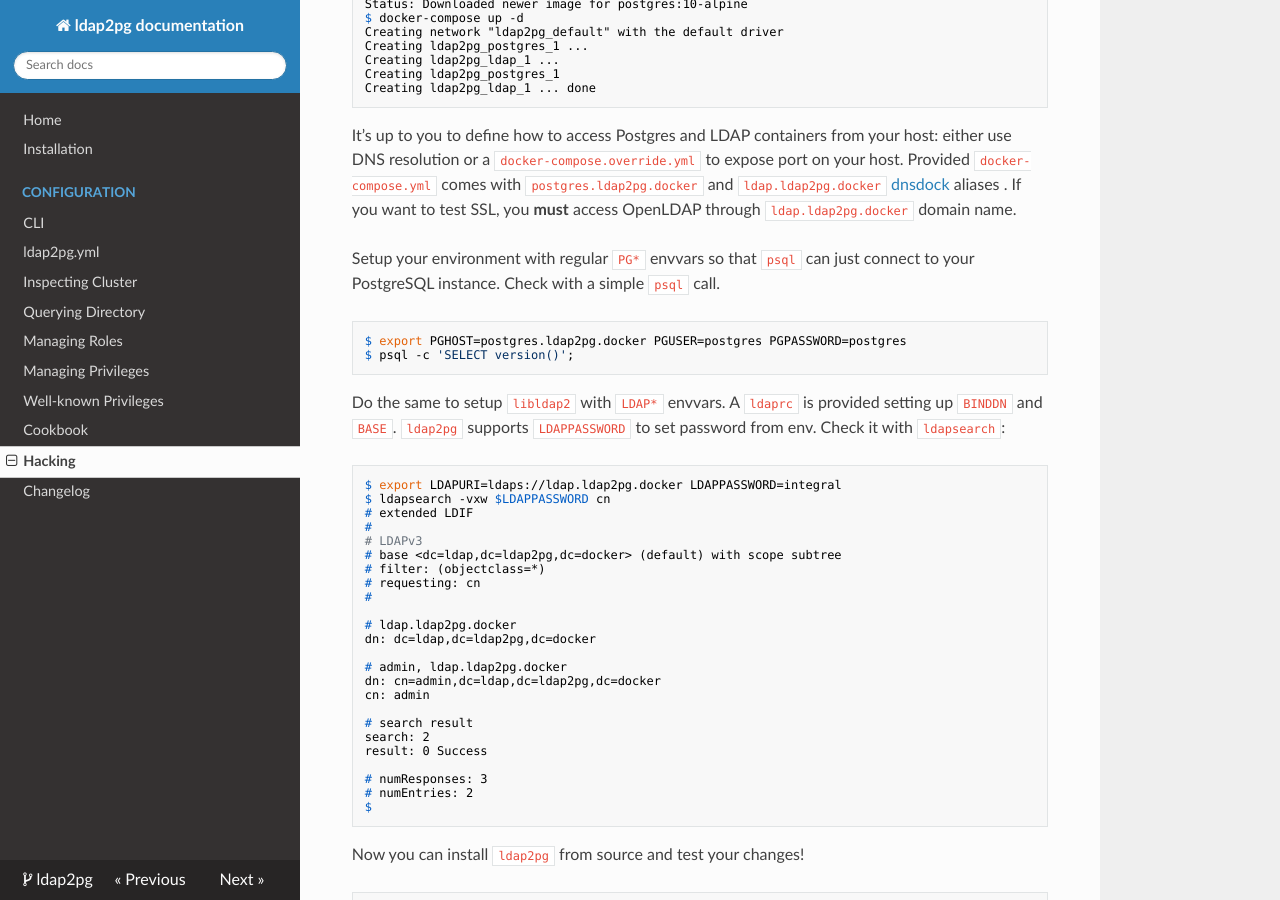
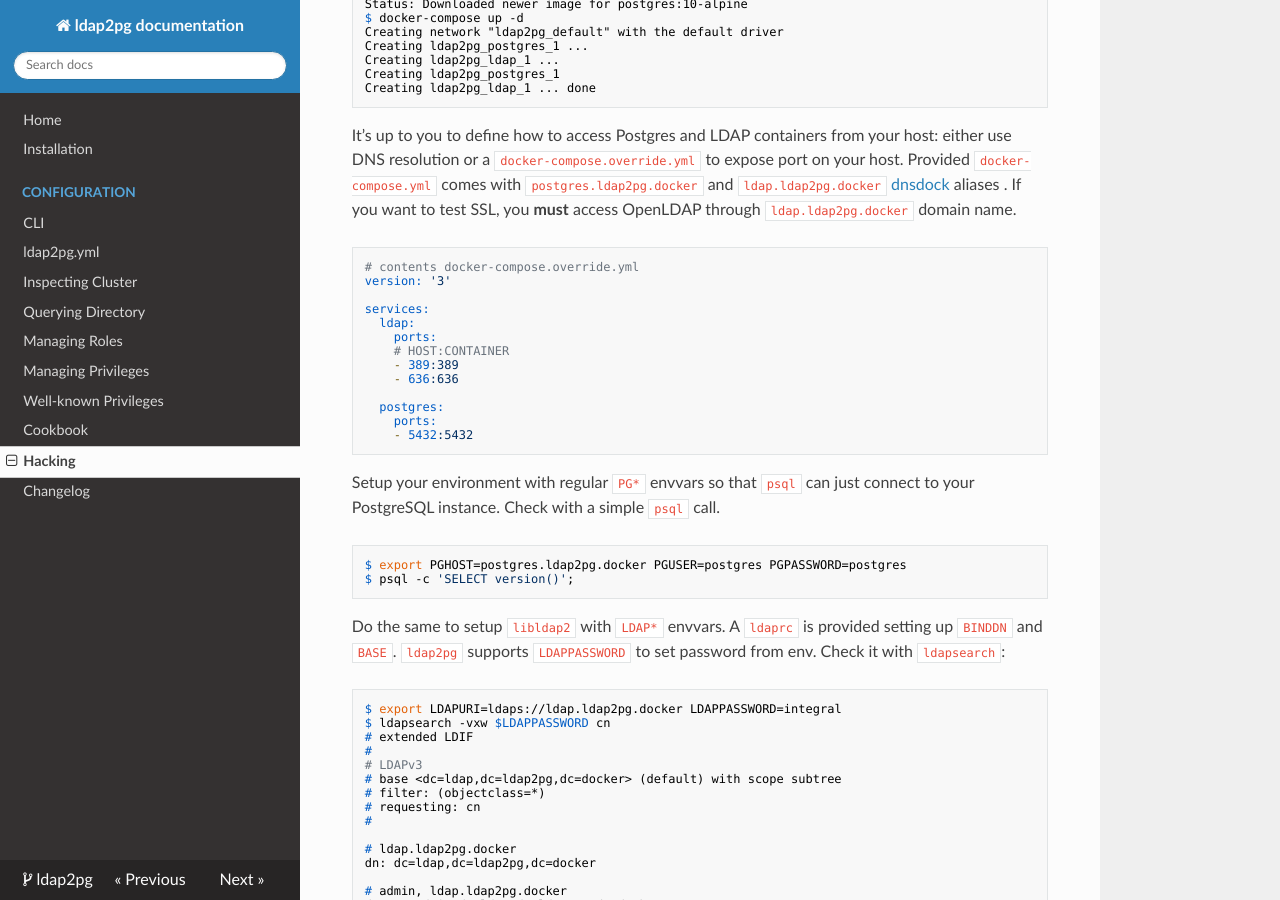
Before and after one commit to dalibo/ldap2pg, an MkDocs documentation site: the page built from docs/hacking.md, in a window 1280 px wide and 900 px high, scrolled down 430 px. Built offline with MkDocs 1.6.1, drawn with Linux system fonts in a browser that asks for light colours; nearby versions of some CDN libraries.

Commit message:
Show contents of docker-compose.override.yml

````diff
--- a/docs/hacking.md
+++ b/docs/hacking.md
@@ -29,6 +29,22 @@ port on your host. Provided `docker-compose.yml` comes with
 `postgres.ldap2pg.docker` and `ldap.ldap2pg.docker`
 [dnsdock](https://github.com/aacebedo/dnsdock) aliases . If you want to test
 SSL, you **must** access OpenLDAP through `ldap.ldap2pg.docker` domain name.
+
+``` yaml
+# contents docker-compose.override.yml
+version: '3'
+
+services:
+  ldap:
+    ports:
+    # HOST:CONTAINER
+    - 389:389
+    - 636:636
+
+  postgres:
+    ports:
+    - 5432:5432
+```
 
 Setup your environment with regular `PG*` envvars so that `psql` can just
 connect to your PostgreSQL instance. Check with a simple `psql` call.
````
